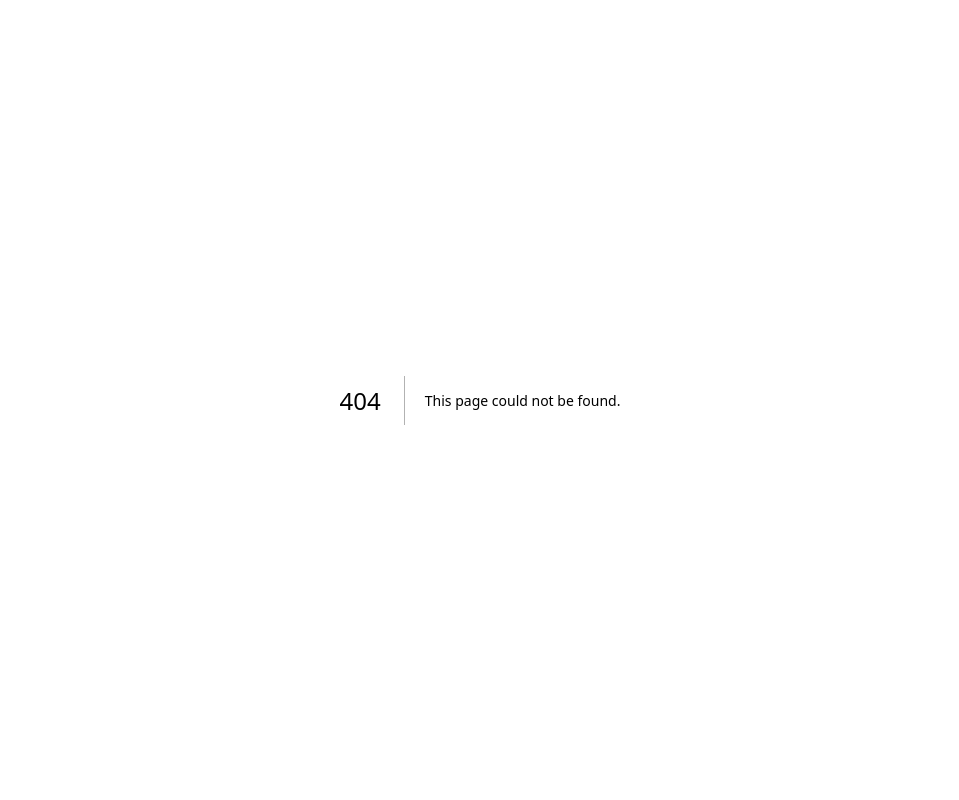
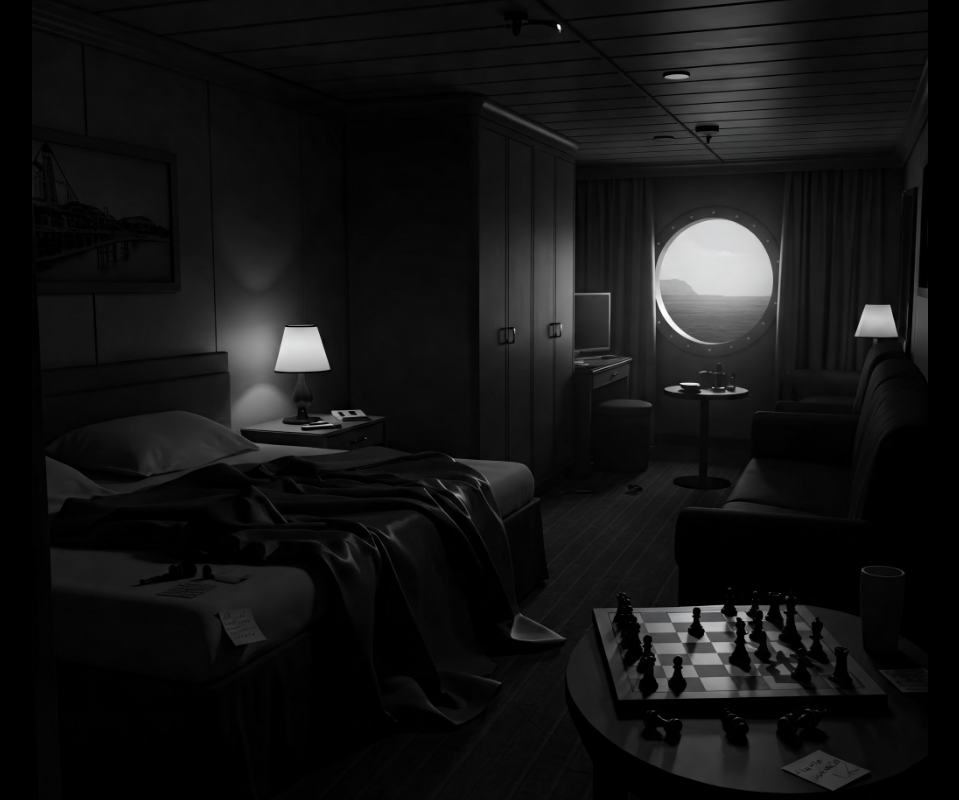
Before and after one commit to JonathanAHerrera/Blinded, a Next.js app in the folder blinded/: page /victimsRoom in a window 1280 px wide. Before the commit this address had no page. Shown: the whole page, without its empty margins (160-1119 px from the left). Built offline with nearby package versions, Linux system fonts and the light colour scheme; a web font is replaced by a local one.

Commit message:
added victims room page

```diff
--- /dev/null
+++ b/blinded/app/victimsRoom/page.js
@@ -0,0 +1,15 @@
+export default function VictimsRoom() {
+    return (
+      <div style={{
+        backgroundImage: 'url("VictimsRoom.jpg")',
+        backgroundSize: '70%',
+        backgroundRepeat: 'no-repeat',
+        backgroundPosition: 'center',
+        backgroundColor: 'black',
+        height: '100vh',
+        width: '100vw',
+      }}>
+        {/* You can add content here later */}
+      </div>
+    );
+  }
```
Also changed, not shown: blinded/public/VictimsRoom.jpg (added).
